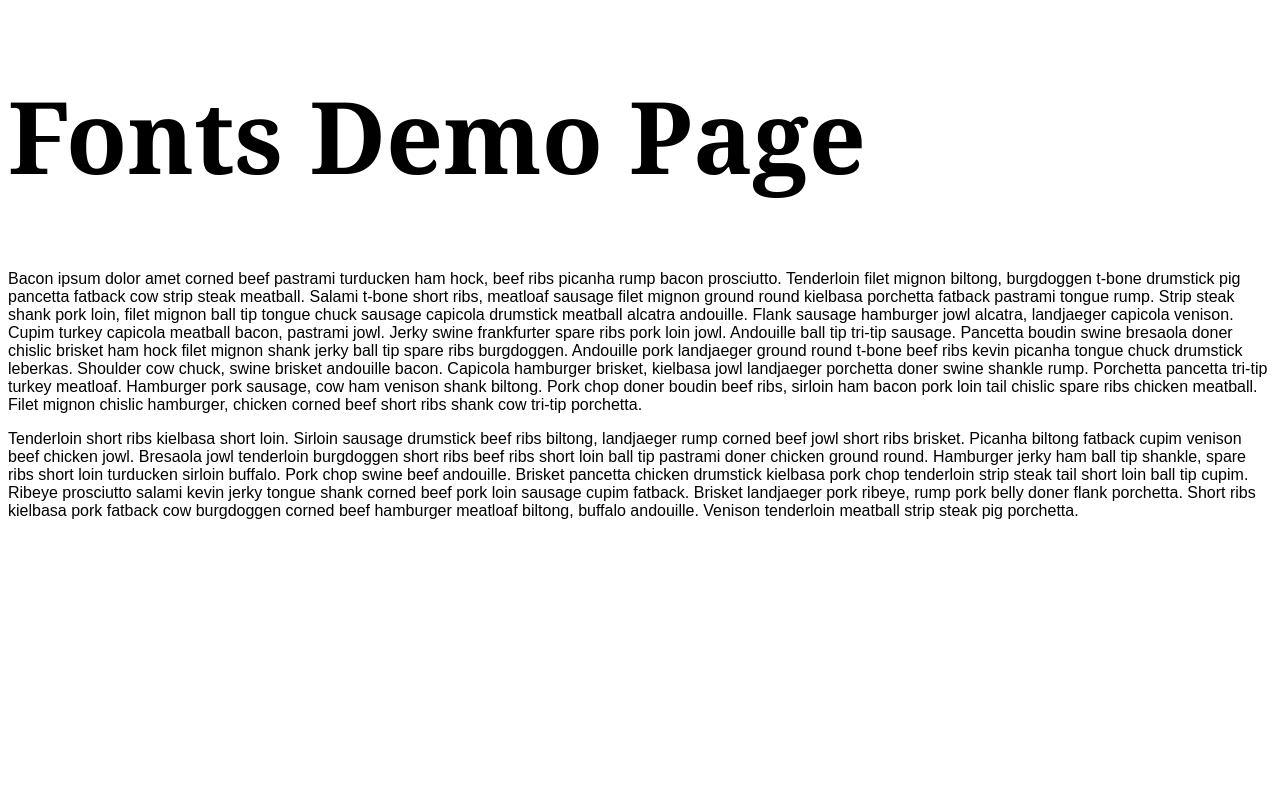
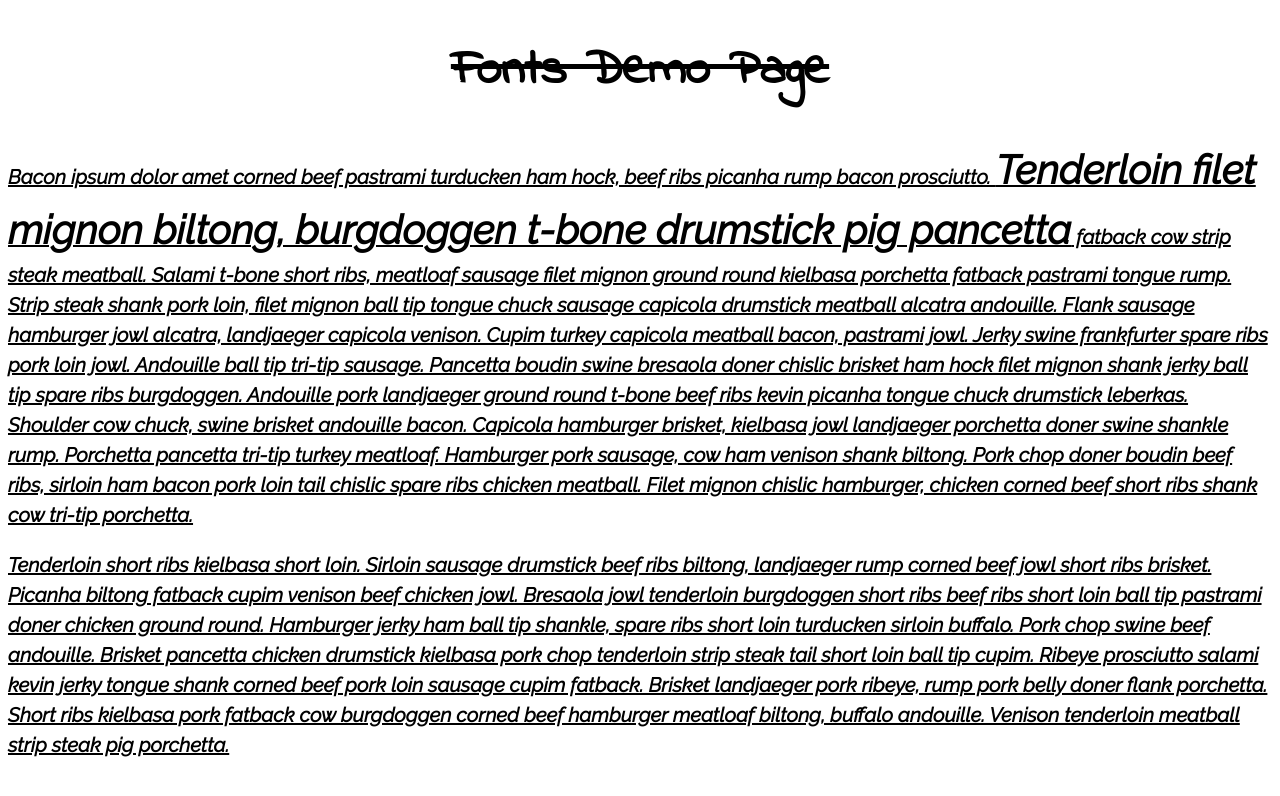
Before and after one commit to kocopo/WebBootCamp, a plain HTML site: page CssIntermediate/fonts/fonts.html in a window 1280 px wide. Drawn offline with Linux system fonts and the light colour scheme.

Commit message:
boxmodel, tictactoe and fonts

```diff
--- /dev/null
+++ b/CssIntermediate/boxmodel/boxmodel.css
@@ -0,0 +1,24 @@
+h1{
+    text-align: center;
+    font-weight: bold;
+}
+
+table{
+    margin: 0 auto auto auto;
+}
+td{
+    padding: 50px;
+}
+.tb{
+    border-right: 1px solid black;
+    border-left: 1px solid black;
+}
+
+.lr{
+    border-top: 1px solid black;
+    border-bottom: 1px solid black;
+}
+
+.cntr{
+    border: 1px solid black;
+}
--- a/CssIntermediate/fonts/font.css
+++ b/CssIntermediate/fonts/font.css
@@ -1,7 +1,19 @@
 p{
-  font-family: Arial, Helvetica, sans-serif;
+  font-family: 'Raleway', sans-serif;
+  font-size: 2em;
+  font-weight: bold;
+  line-height: 1.5;
+  text-decoration: underline;
+}
+body{
+  font-size: 10px;
 }
 h1{
-  font-family: Georgia;
-  font-size: 100px;
+  font-family: 'Indie Flower', cursive;
+  font-size: 5em;
+  text-align: center;
+  text-decoration: line-through;
 }
+span{
+  font-size: 2.0em;
+}
--- a/CssIntermediate/fonts/fonts.html
+++ b/CssIntermediate/fonts/fonts.html
@@ -3,11 +3,12 @@
   <head>
     <meta charset="utf-8">
     <link rel="stylesheet" href="font.css" type="text/css">
+    <link href="https://fonts.googleapis.com/css2?family=Indie+Flower&family=Raleway:ital@1&display=swap" rel="stylesheet">
     <title></title>
   </head>
   <body>
     <h1>Fonts Demo Page</h1>
-    <p>Bacon ipsum dolor amet corned beef pastrami turducken ham hock, beef ribs picanha rump bacon prosciutto. Tenderloin filet mignon biltong, burgdoggen t-bone drumstick pig pancetta fatback cow strip steak meatball. Salami t-bone short ribs, meatloaf sausage filet mignon ground round kielbasa porchetta fatback pastrami tongue rump. Strip steak shank pork loin, filet mignon ball tip tongue chuck sausage capicola drumstick meatball alcatra andouille. Flank sausage hamburger jowl alcatra, landjaeger capicola venison.
+    <p>Bacon ipsum dolor amet corned beef pastrami turducken ham hock, beef ribs picanha rump bacon prosciutto. <span> Tenderloin filet mignon biltong, burgdoggen t-bone drumstick pig pancetta</span> fatback cow strip steak meatball. Salami t-bone short ribs, meatloaf sausage filet mignon ground round kielbasa porchetta fatback pastrami tongue rump. Strip steak shank pork loin, filet mignon ball tip tongue chuck sausage capicola drumstick meatball alcatra andouille. Flank sausage hamburger jowl alcatra, landjaeger capicola venison.
 
 Cupim turkey capicola meatball bacon, pastrami jowl. Jerky swine frankfurter spare ribs pork loin jowl. Andouille ball tip tri-tip sausage. Pancetta boudin swine bresaola doner chislic brisket ham hock filet mignon shank jerky ball tip spare ribs burgdoggen.
 
```
Also changed, not shown: CssIntermediate/boxmodel/boxmodel.html (added, +28 -0 lines), CssIntermediate/tictactoe/tictactoe.html (added, +10 -0 lines), CssIntermediate/tictactoe/tictactoe.css (added).
